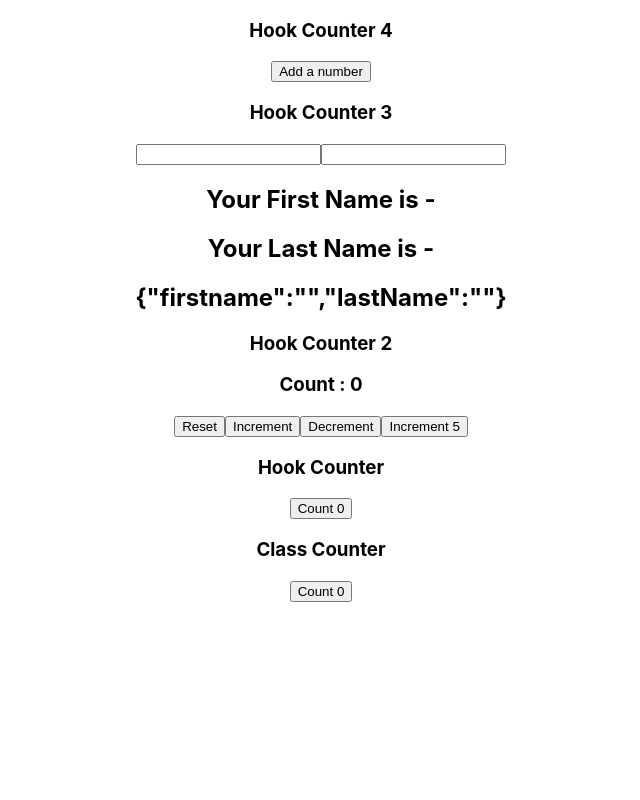
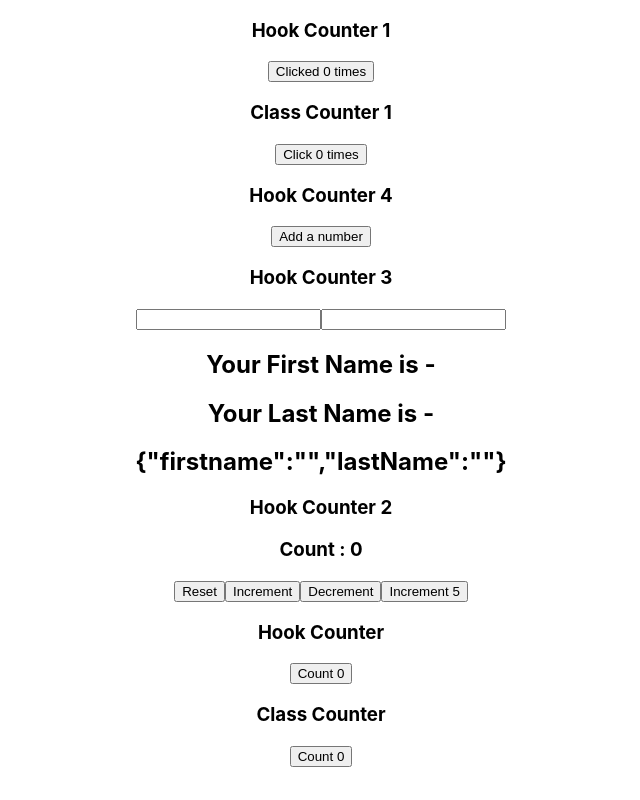
Before and after one commit to abdurrahmanmh/state-hook, a React (Create React App) app: page / in a window 1280 px wide. Shown: the whole page, without its empty margins (319-959 px from the left). Built offline with nearby package versions, Linux system fonts and the light colour scheme.

Commit message:
useEffect after render (#5)

```diff
--- a/src/App.js
+++ b/src/App.js
@@ -5,16 +5,20 @@
 import HookCounter2 from "./components/HookCounter2";
 import HookCounter3 from "./components/HookCounter3";
 import HookCounter4 from "./components/HookCounter4";
+import ClassCounter1 from "./components/ClassCounter1";
+import HookCounter1 from "./components/HookCounter1";
 
 function App() {
   return (
     <div className="App">
-
-
+      <h3>Hook Counter 1</h3>
+      <HookCounter1 />
+      <h3>Class Counter 1</h3>
+      <ClassCounter1 />
       <h3>Hook Counter 4</h3>
-      <HookCounter4/>
+      <HookCounter4 />
       <h3>Hook Counter 3</h3>
-      <HookCounter3/>
+      <HookCounter3 />
       <h3>Hook Counter 2</h3>
       <HookCounter2 />
       <h3>Hook Counter</h3>
--- /dev/null
+++ b/src/components/ClassCounter1.js
@@ -0,0 +1,29 @@
+import React, { Component } from "react";
+
+class ClassCounter1 extends Component {
+  constructor(props) {
+    super(props);
+
+    this.state = {
+      count: 0,
+    };
+  }
+  componentDidMount() {
+    document.title = `Clicked ${this.state.count} times`;
+  }
+  componentDidUpdate(prevProps, prevState) {
+    document.title = `Clicked ${this.state.count} times`;
+  }
+
+  render() {
+    return (
+      <div>
+        <button onClick={() => this.setState({ count: this.state.count + 1 })}>
+          Click {this.state.count} times
+        </button>
+      </div>
+    );
+  }
+}
+
+export default ClassCounter1;
--- /dev/null
+++ b/src/components/HookCounter1.js
@@ -0,0 +1,16 @@
+import React, { useEffect, useState } from "react";
+
+function HookCounter1() {
+  const [count, setCount] = useState(0);
+
+  useEffect(()=>{
+    document.title= `You Clicked ${count} times`
+  })
+  return (
+    <div>
+      <button onClick={() => setCount(count + 1)}>Clicked {count} times</button>
+    </div>
+  );
+}
+
+export default HookCounter1;
```
